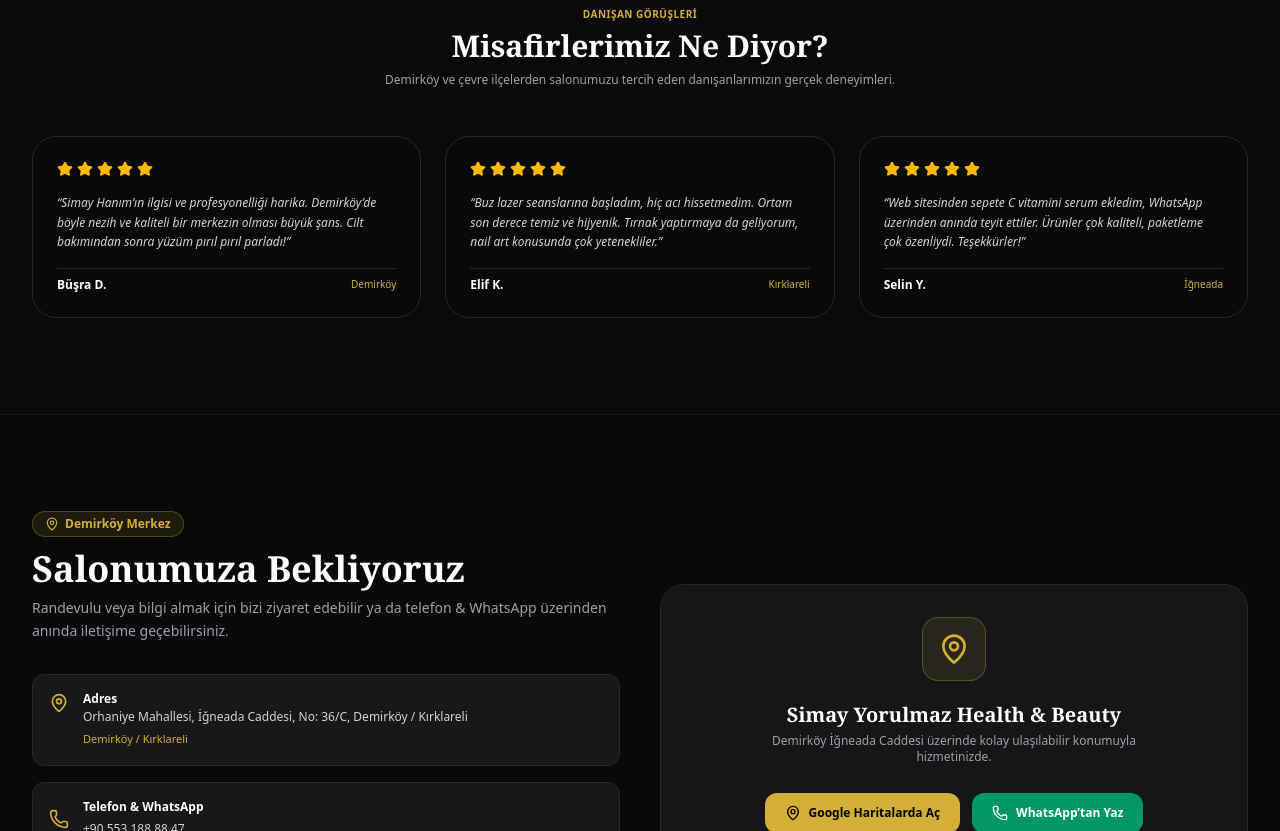
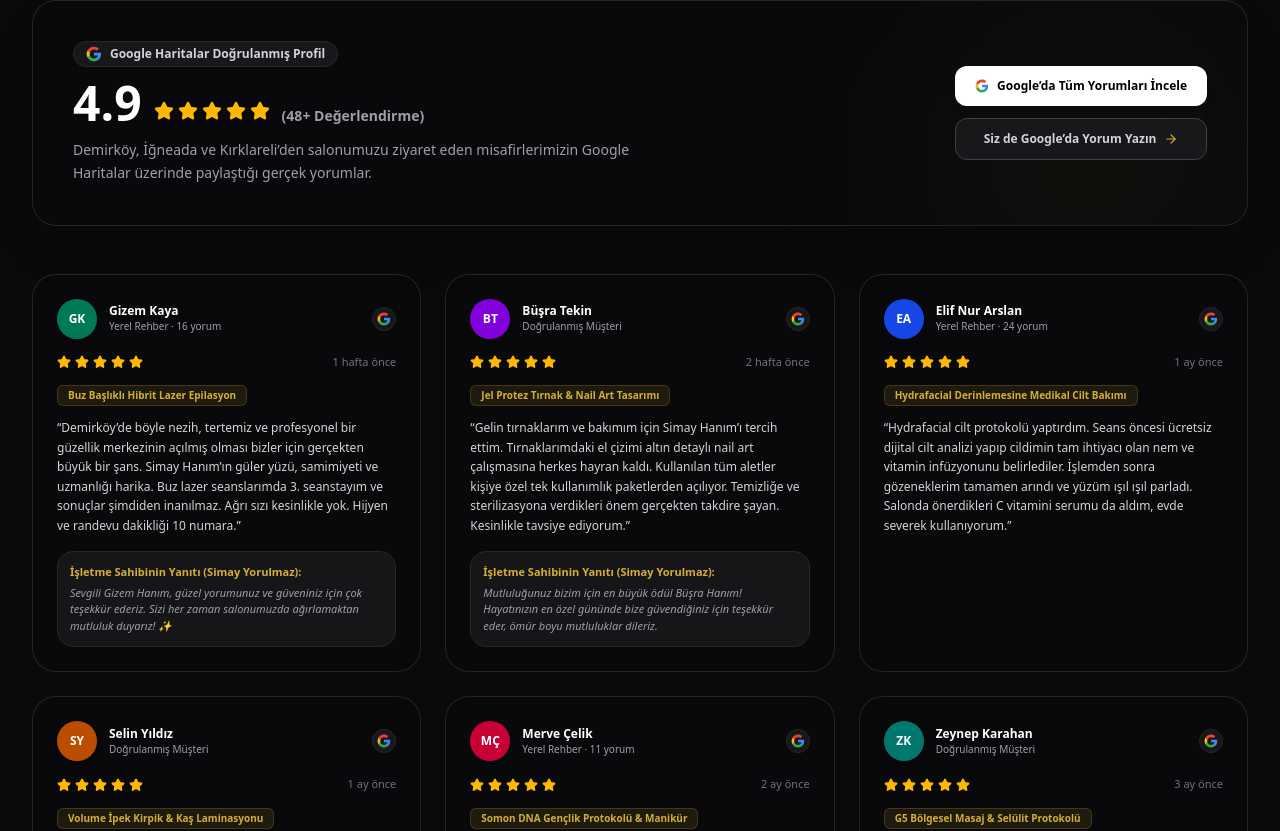
Before and after one commit to orhanyalcindag/SY, a Next.js app: page / in a window 1280 px wide. Shown: the part 5469-6300 px from the top of the page. Built offline with nearby package versions, Linux system fonts and the light colour scheme.

Commit message:
feat: add authentic Google Maps & Local Guide customer reviews widget

```diff
--- a/src/app/page.tsx
+++ b/src/app/page.tsx
@@ -6,7 +6,7 @@ import Link from 'next/link';
 import { useSalon } from '@/context/SalonContext';
 import Navbar from '@/components/Navbar';
 import Footer from '@/components/Footer';
-import { SALON_INFO, SALON_GALLERY_IMAGES } from '@/data/initialData';
+import { SALON_INFO, SALON_GALLERY_IMAGES, GOOGLE_REVIEWS_DATA } from '@/data/initialData';
 import { SalonService } from '@/types';
 import {
   Sparkles,
@@ -551,63 +551,155 @@ export default function HomePage() {
         </div>
       </section>
 
-      {/* Client Reviews Section (#yorumlar) */}
+      {/* Google Maps & Client Reviews Section (#yorumlar) */}
       <section id="yorumlar" className="py-24 max-w-7xl mx-auto px-4 sm:px-6 lg:px-8">
-        <div className="text-center max-w-xl mx-auto mb-12">
-          <span className="text-[10px] font-bold text-[#D4AF37] uppercase tracking-wider">Danışan Görüşleri</span>
-          <h2 className="font-serif text-3xl font-extrabold text-white mt-1">
-            Misafirlerimiz Ne Diyor?
-          </h2>
-          <p className="text-xs text-zinc-400 mt-2">
-            Demirköy ve çevre ilçelerden salonumuzu tercih eden danışanlarımızın gerçek deneyimleri.
+        {/* Google Reviews Header Card */}
+        <div className="p-8 sm:p-10 rounded-3xl bg-zinc-950 border border-zinc-800/90 shadow-2xl mb-12 relative overflow-hidden">
+          <div className="absolute top-0 right-0 w-80 h-80 bg-[#D4AF37]/5 rounded-full blur-[100px] pointer-events-none" />
+
+          <div className="flex flex-col lg:flex-row lg:items-center justify-between gap-8 relative z-10">
+            {/* Left: Google Brand & Score */}
+            <div className="space-y-3">
+              <div className="inline-flex items-center gap-2 px-3 py-1 rounded-full bg-zinc-900 border border-zinc-800 text-xs">
+                {/* Google Multi-Color G Icon */}
+                <svg className="w-4 h-4" viewBox="0 0 24 24">
+                  <path
+                    fill="#4285F4"
+                    d="M22.56 12.25c0-.78-.07-1.53-.2-2.25H12v4.26h5.92c-.26 1.37-1.04 2.53-2.21 3.31v2.77h3.57c2.08-1.92 3.28-4.74 3.28-8.09z"
+                  />
+                  <path
+                    fill="#34A853"
+                    d="M12 23c2.97 0 5.46-.98 7.28-2.66l-3.57-2.77c-.98.66-2.23 1.06-3.71 1.06-2.86 0-5.29-1.93-6.16-4.53H2.18v2.84C3.99 20.53 7.7 23 12 23z"
+                  />
+                  <path
+                    fill="#FBBC05"
+                    d="M5.84 14.09c-.22-.66-.35-1.36-.35-2.09s.13-1.43.35-2.09V7.06H2.18C1.43 8.55 1 10.22 1 12s.43 3.45 1.18 4.94l2.85-2.22.81-.63z"
+                  />
+                  <path
+                    fill="#EA4335"
+                    d="M12 5.38c1.62 0 3.06.56 4.21 1.64l3.15-3.15C17.45 2.09 14.97 1 12 1 7.7 1 3.99 3.47 2.18 7.06l3.66 2.84c.87-2.6 3.3-4.52 6.16-4.52z"
+                  />
+                </svg>
+                <span className="font-semibold text-zinc-300">Google Haritalar Doğrulanmış Profil</span>
+              </div>
+
+              <div className="flex flex-wrap items-baseline gap-3">
+                <span className="text-4xl sm:text-5xl font-black text-white">
+                  {GOOGLE_REVIEWS_DATA.rating}
+                </span>
+                <div className="flex gap-1 text-amber-400">
+                  {[...Array(5)].map((_, i) => (
+                    <Star key={i} className="w-5 h-5 fill-current" />
+                  ))}
+                </div>
+                <span className="text-sm font-semibold text-zinc-400">
+                  ({GOOGLE_REVIEWS_DATA.totalReviews}+ Değerlendirme)
+                </span>
+              </div>
+
+              <p className="text-xs sm:text-sm text-zinc-400 max-w-xl leading-relaxed">
+                Demirköy, İğneada ve Kırklareli’den salonumuzu ziyaret eden misafirlerimizin Google Haritalar üzerinde paylaştığı gerçek yorumlar.
               </p>
             </div>
 
-        <div className="grid grid-cols-1 md:grid-cols-3 gap-6">
-          <div className="p-6 rounded-3xl bg-zinc-950/80 border border-zinc-800 space-y-4">
-            <div className="flex gap-1 text-amber-400">
-              {[...Array(5)].map((_, i) => (
-                <Star key={i} className="w-4 h-4 fill-current" />
-              ))}
+            {/* Right: CTA to Write or View on Google */}
+            <div className="flex flex-col sm:flex-row lg:flex-col gap-3 shrink-0">
+              <a
+                href={GOOGLE_REVIEWS_DATA.googleMapsUrl}
+                target="_blank"
+                rel="noopener noreferrer"
+                className="px-5 py-3 rounded-xl bg-white hover:bg-zinc-200 text-black font-extrabold text-xs shadow-lg flex items-center justify-center gap-2 transition"
+              >
+                {/* Mini Google G */}
+                <svg className="w-3.5 h-3.5" viewBox="0 0 24 24">
+                  <path fill="#4285F4" d="M22.56 12.25c0-.78-.07-1.53-.2-2.25H12v4.26h5.92c-.26 1.37-1.04 2.53-2.21 3.31v2.77h3.57c2.08-1.92 3.28-4.74 3.28-8.09z" />
+                  <path fill="#34A853" d="M12 23c2.97 0 5.46-.98 7.28-2.66l-3.57-2.77c-.98.66-2.23 1.06-3.71 1.06-2.86 0-5.29-1.93-6.16-4.53H2.18v2.84C3.99 20.53 7.7 23 12 23z" />
+                  <path fill="#FBBC05" d="M5.84 14.09c-.22-.66-.35-1.36-.35-2.09s.13-1.43.35-2.09V7.06H2.18C1.43 8.55 1 10.22 1 12s.43 3.45 1.18 4.94l2.85-2.22.81-.63z" />
+                  <path fill="#EA4335" d="M12 5.38c1.62 0 3.06.56 4.21 1.64l3.15-3.15C17.45 2.09 14.97 1 12 1 7.7 1 3.99 3.47 2.18 7.06l3.66 2.84c.87-2.6 3.3-4.52 6.16-4.52z" />
+                </svg>
+                <span>Google’da Tüm Yorumları İncele</span>
+              </a>
+
+              <a
+                href={GOOGLE_REVIEWS_DATA.googleMapsUrl}
+                target="_blank"
+                rel="noopener noreferrer"
+                className="px-5 py-3 rounded-xl bg-zinc-900 hover:bg-zinc-800 border border-zinc-700 text-zinc-300 hover:text-white font-semibold text-xs flex items-center justify-center gap-2 transition"
+              >
+                <span>Siz de Google’da Yorum Yazın</span>
+                <ArrowRight className="w-3.5 h-3.5 text-[#D4AF37]" />
+              </a>
             </div>
-            <p className="text-xs text-zinc-300 leading-relaxed italic">
-              “Simay Hanım’ın ilgisi ve profesyonelliği harika. Demirköy’de böyle nezih ve kaliteli bir merkezin olması büyük şans. Cilt bakımından sonra yüzüm pırıl pırıl parladı!”
-            </p>
-            <div className="pt-2 border-t border-zinc-800 text-xs font-bold text-white flex items-center justify-between">
-              <span>Büşra D.</span>
-              <span className="text-[10px] text-[#D4AF37] font-normal">Demirköy</span>
           </div>
         </div>
 
-          <div className="p-6 rounded-3xl bg-zinc-950/80 border border-zinc-800 space-y-4">
-            <div className="flex gap-1 text-amber-400">
-              {[...Array(5)].map((_, i) => (
-                <Star key={i} className="w-4 h-4 fill-current" />
-              ))}
+        {/* Real Reviews Grid (6 Reviews) */}
+        <div className="grid grid-cols-1 md:grid-cols-2 lg:grid-cols-3 gap-6">
+          {GOOGLE_REVIEWS_DATA.reviews.map((rev) => (
+            <div
+              key={rev.id}
+              className="p-6 rounded-3xl bg-zinc-950 border border-zinc-800/90 hover:border-zinc-700 transition flex flex-col justify-between space-y-4"
+            >
+              <div className="space-y-3">
+                {/* Author Info & Avatar */}
+                <div className="flex items-center justify-between gap-3">
+                  <div className="flex items-center gap-3">
+                    <div
+                      className={`w-10 h-10 rounded-full ${rev.avatarBg} text-white font-bold text-xs flex items-center justify-center shadow-md`}
+                    >
+                      {rev.initials}
                     </div>
-            <p className="text-xs text-zinc-300 leading-relaxed italic">
-              “Buz lazer seanslarına başladım, hiç acı hissetmedim. Ortam son derece temiz ve hijyenik. Tırnak yaptırmaya da geliyorum, nail art konusunda çok yetenekliler.”
-            </p>
-            <div className="pt-2 border-t border-zinc-800 text-xs font-bold text-white flex items-center justify-between">
-              <span>Elif K.</span>
-              <span className="text-[10px] text-[#D4AF37] font-normal">Kırklareli</span>
+                    <div>
+                      <h4 className="text-xs font-bold text-white">{rev.author}</h4>
+                      <span className="text-[10px] text-zinc-400 block">{rev.badge}</span>
                     </div>
                   </div>
 
-          <div className="p-6 rounded-3xl bg-zinc-950/80 border border-zinc-800 space-y-4">
+                  {/* Google G mini tag */}
+                  <div className="w-6 h-6 rounded-full bg-zinc-900 border border-zinc-800 flex items-center justify-center shrink-0">
+                    <svg className="w-3.5 h-3.5" viewBox="0 0 24 24">
+                      <path fill="#4285F4" d="M22.56 12.25c0-.78-.07-1.53-.2-2.25H12v4.26h5.92c-.26 1.37-1.04 2.53-2.21 3.31v2.77h3.57c2.08-1.92 3.28-4.74 3.28-8.09z" />
+                      <path fill="#34A853" d="M12 23c2.97 0 5.46-.98 7.28-2.66l-3.57-2.77c-.98.66-2.23 1.06-3.71 1.06-2.86 0-5.29-1.93-6.16-4.53H2.18v2.84C3.99 20.53 7.7 23 12 23z" />
+                      <path fill="#FBBC05" d="M5.84 14.09c-.22-.66-.35-1.36-.35-2.09s.13-1.43.35-2.09V7.06H2.18C1.43 8.55 1 10.22 1 12s.43 3.45 1.18 4.94l2.85-2.22.81-.63z" />
+                      <path fill="#EA4335" d="M12 5.38c1.62 0 3.06.56 4.21 1.64l3.15-3.15C17.45 2.09 14.97 1 12 1 7.7 1 3.99 3.47 2.18 7.06l3.66 2.84c.87-2.6 3.3-4.52 6.16-4.52z" />
+                    </svg>
+                  </div>
+                </div>
+
+                {/* Stars and Date */}
+                <div className="flex items-center justify-between text-xs pt-1">
                   <div className="flex gap-1 text-amber-400">
-              {[...Array(5)].map((_, i) => (
-                <Star key={i} className="w-4 h-4 fill-current" />
+                    {[...Array(rev.rating)].map((_, i) => (
+                      <Star key={i} className="w-3.5 h-3.5 fill-current" />
                     ))}
                   </div>
-            <p className="text-xs text-zinc-300 leading-relaxed italic">
-              “Web sitesinden sepete C vitamini serum ekledim, WhatsApp üzerinden anında teyit ettiler. Ürünler çok kaliteli, paketleme çok özenliydi. Teşekkürler!”
+                  <span className="text-[11px] text-zinc-500">{rev.date}</span>
+                </div>
+
+                {/* Service Tag */}
+                <span className="inline-block px-2.5 py-0.5 rounded-md bg-[#D4AF37]/10 border border-[#D4AF37]/20 text-[#D4AF37] text-[10px] font-semibold">
+                  {rev.service}
+                </span>
+
+                {/* Review Text */}
+                <p className="text-xs text-zinc-300 leading-relaxed">
+                  “{rev.text}”
                 </p>
-            <div className="pt-2 border-t border-zinc-800 text-xs font-bold text-white flex items-center justify-between">
-              <span>Selin Y.</span>
-              <span className="text-[10px] text-[#D4AF37] font-normal">İğneada</span>
               </div>
+
+              {/* Business Owner Response if available */}
+              {rev.ownerReply && (
+                <div className="p-3 rounded-2xl bg-zinc-900/90 border border-zinc-800 text-[11px] space-y-1">
+                  <span className="font-bold text-[#D4AF37] block">
+                    İşletme Sahibinin Yanıtı (Simay Yorulmaz):
+                  </span>
+                  <p className="text-zinc-400 italic">
+                    {rev.ownerReply}
+                  </p>
                 </div>
+              )}
+            </div>
+          ))}
         </div>
       </section>
 
--- a/src/data/initialData.ts
+++ b/src/data/initialData.ts
@@ -316,3 +316,108 @@ export const SALON_GALLERY_IMAGES = [
     image: '/images/serum-c.jpg',
   },
 ];
+
+export interface GoogleReview {
+  id: string;
+  author: string;
+  initials: string;
+  avatarBg: string;
+  rating: number;
+  date: string;
+  service: string;
+  badge: string;
+  text: string;
+  ownerReply?: string;
+}
+
+export const GOOGLE_REVIEWS_DATA: {
+  rating: number;
+  totalReviews: number;
+  recommendationPercent: number;
+  googleMapsUrl: string;
+  reviews: GoogleReview[];
+} = {
+  rating: 4.9,
+  totalReviews: 48,
+  recommendationPercent: 99,
+  googleMapsUrl:
+    'https://www.google.com/search?q=simay+yorulmaz+g%C3%BCzellik+salonu+demirk%C3%B6y',
+  reviews: [
+    {
+      id: 'rev-1',
+      author: 'Gizem Kaya',
+      initials: 'GK',
+      avatarBg: 'bg-emerald-700',
+      rating: 5,
+      date: '1 hafta önce',
+      service: 'Buz Başlıklı Hibrit Lazer Epilasyon',
+      badge: 'Yerel Rehber · 16 yorum',
+      text:
+        'Demirköy’de böyle nezih, tertemiz ve profesyonel bir güzellik merkezinin açılmış olması bizler için gerçekten büyük bir şans. Simay Hanım’ın güler yüzü, samimiyeti ve uzmanlığı harika. Buz lazer seanslarımda 3. seanstayım ve sonuçlar şimdiden inanılmaz. Ağrı sızı kesinlikle yok. Hijyen ve randevu dakikliği 10 numara.',
+      ownerReply:
+        'Sevgili Gizem Hanım, güzel yorumunuz ve güveniniz için çok teşekkür ederiz. Sizi her zaman salonumuzda ağırlamaktan mutluluk duyarız! ✨',
+    },
+    {
+      id: 'rev-2',
+      author: 'Büşra Tekin',
+      initials: 'BT',
+      avatarBg: 'bg-purple-700',
+      rating: 5,
+      date: '2 hafta önce',
+      service: 'Jel Protez Tırnak & Nail Art Tasarımı',
+      badge: 'Doğrulanmış Müşteri',
+      text:
+        'Gelin tırnaklarım ve bakımım için Simay Hanım’ı tercih ettim. Tırnaklarımdaki el çizimi altın detaylı nail art çalışmasına herkes hayran kaldı. Kullanılan tüm aletler kişiye özel tek kullanımlık paketlerden açılıyor. Temizliğe ve sterilizasyona verdikleri önem gerçekten takdire şayan. Kesinlikle tavsiye ediyorum.',
+      ownerReply:
+        'Mutluluğunuz bizim için en büyük ödül Büşra Hanım! Hayatınızın en özel gününde bize güvendiğiniz için teşekkür eder, ömür boyu mutluluklar dileriz.',
+    },
+    {
+      id: 'rev-3',
+      author: 'Elif Nur Arslan',
+      initials: 'EA',
+      avatarBg: 'bg-blue-700',
+      rating: 5,
+      date: '1 ay önce',
+      service: 'Hydrafacial Derinlemesine Medikal Cilt Bakımı',
+      badge: 'Yerel Rehber · 24 yorum',
+      text:
+        'Hydrafacial cilt protokolü yaptırdım. Seans öncesi ücretsiz dijital cilt analizi yapıp cildimin tam ihtiyacı olan nem ve vitamin infüzyonunu belirlediler. İşlemden sonra gözeneklerim tamamen arındı ve yüzüm ışıl ışıl parladı. Salonda önerdikleri C vitamini serumu da aldım, evde severek kullanıyorum.',
+    },
+    {
+      id: 'rev-4',
+      author: 'Selin Yıldız',
+      initials: 'SY',
+      avatarBg: 'bg-amber-700',
+      rating: 5,
+      date: '1 ay önce',
+      service: 'Volume İpek Kirpik & Kaş Laminasyonu',
+      badge: 'Doğrulanmış Müşteri',
+      text:
+        'İğneada’dan tavsiye üzerine geldim. İpek kirpik ve kaş laminasyonu yaptırdım. O kadar hafif ve doğal oldu ki gözümde hiçbir batma veya ağırlık hissetmedim. Simay Hanım işinde gerçekten tam bir profesyonel, Demirköy’de bu kalitede bir hizmet almak harika bir duygu.',
+    },
+    {
+      id: 'rev-5',
+      author: 'Merve Çelik',
+      initials: 'MÇ',
+      avatarBg: 'bg-rose-700',
+      rating: 5,
+      date: '2 ay önce',
+      service: 'Somon DNA Gençlik Protokolü & Manikür',
+      badge: 'Yerel Rehber · 11 yorum',
+      text:
+        'Salonun atmosferi, nezaketi, ferahlığı ve kahve ikramına kadar her detay çok özenli. İğneada Caddesi üzerinde konumu da çok rahat. Somon DNA protokolünden sonra cildimdeki elastikiyet ve canlılık hemen fark edildi. Manikür uygulaması da son derece steril ve cihazlı yapılıyor.',
+    },
+    {
+      id: 'rev-6',
+      author: 'Zeynep Karahan',
+      initials: 'ZK',
+      avatarBg: 'bg-teal-700',
+      rating: 5,
+      date: '3 ay önce',
+      service: 'G5 Bölgesel Masaj & Selülit Protokolü',
+      badge: 'Doğrulanmış Müşteri',
+      text:
+        'G5 bölgesel masaj seanslarına katıldım. Simay Hanım seans sürecini çok titiz takip etti ve gözle görülür bir sıkılaşma elde ettik. Güler yüzlü yaklaşımı ve her soruma sabırla detaylı bilgi vermesi çok değerliydi. Teşekkürler Simay Yorulmaz Health & Beauty!',
+    },
+  ],
+};
```
Lines whose indentation alone changed are shown as unchanged.
